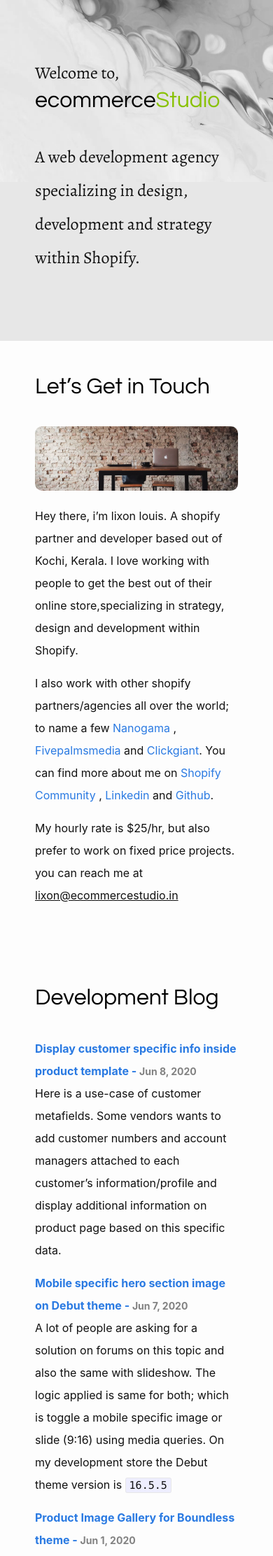
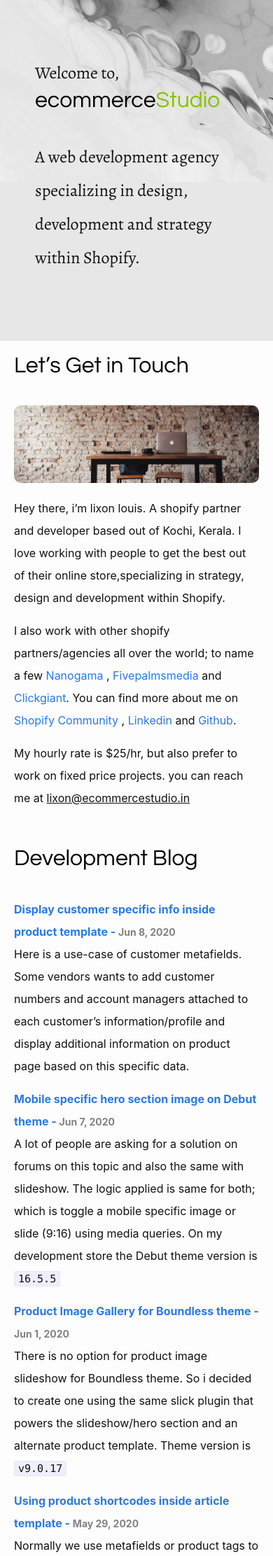
Before and after one commit to lixonic/ecommercestudio, a Jekyll site: the page built from index.markdown, in a window 390 px wide. Shown: the top 2223 px of the page at 70% size. Built offline with Jekyll 4.4.1, drawn with Linux system fonts in a browser that asks for light colours.

Commit message:
padding in mobile

```diff
--- a/assets/css/style.scss
+++ b/assets/css/style.scss
@@ -59,8 +59,8 @@ h1{
   padding: 20px;
 }
 .content div{
-    padding:50px;
- }
+  padding:20px;
+}
  body.index .post-link{
    font-size: 1rem;
    font-weight: bold;
@@ -75,6 +75,9 @@ h1{
 @media(min-width:1024px){
     header h1{
         max-width: 60%;
+    }
+    .content div{
+      padding:50px;
     }
     header{
       background-size: 70%;
```
